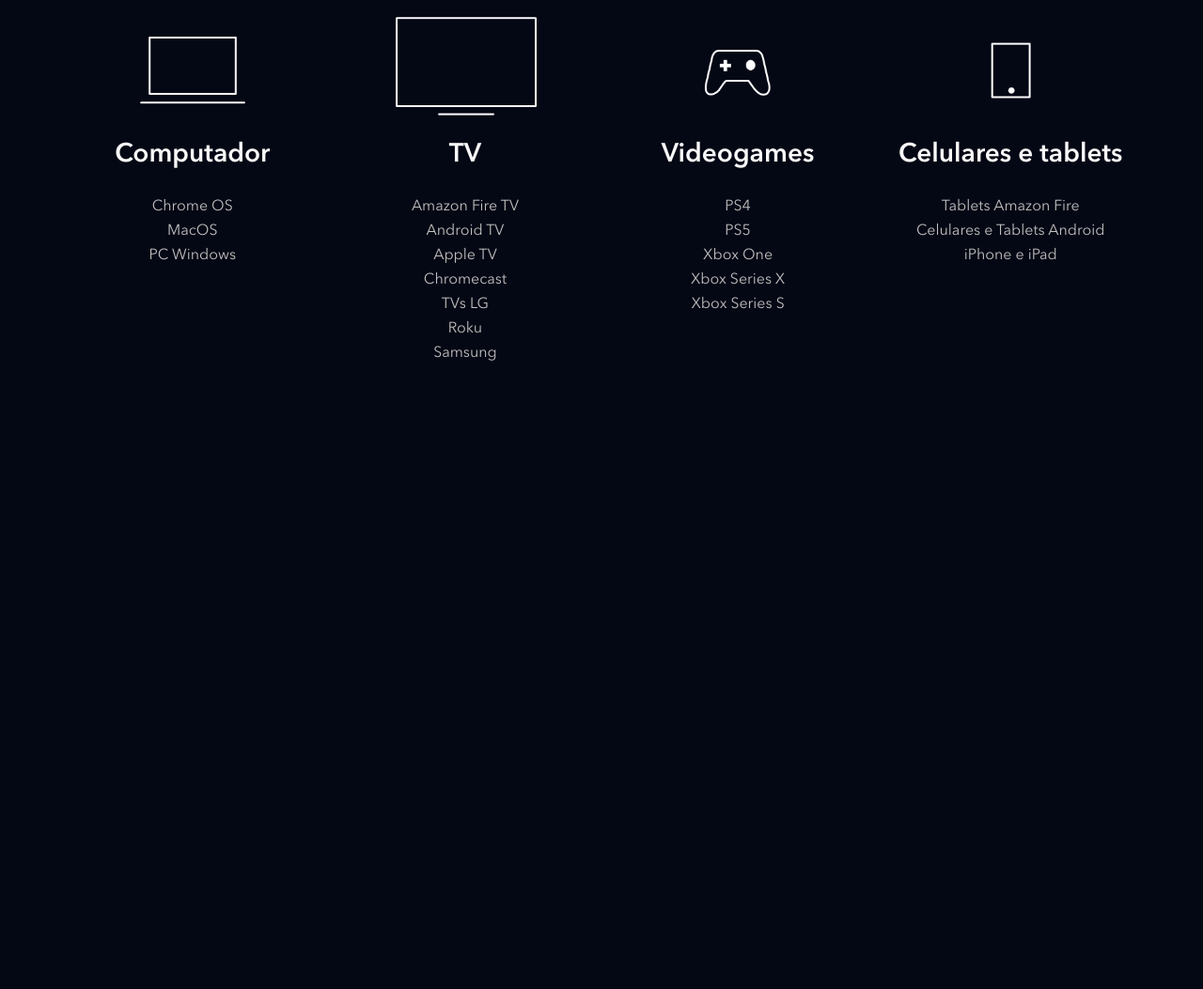
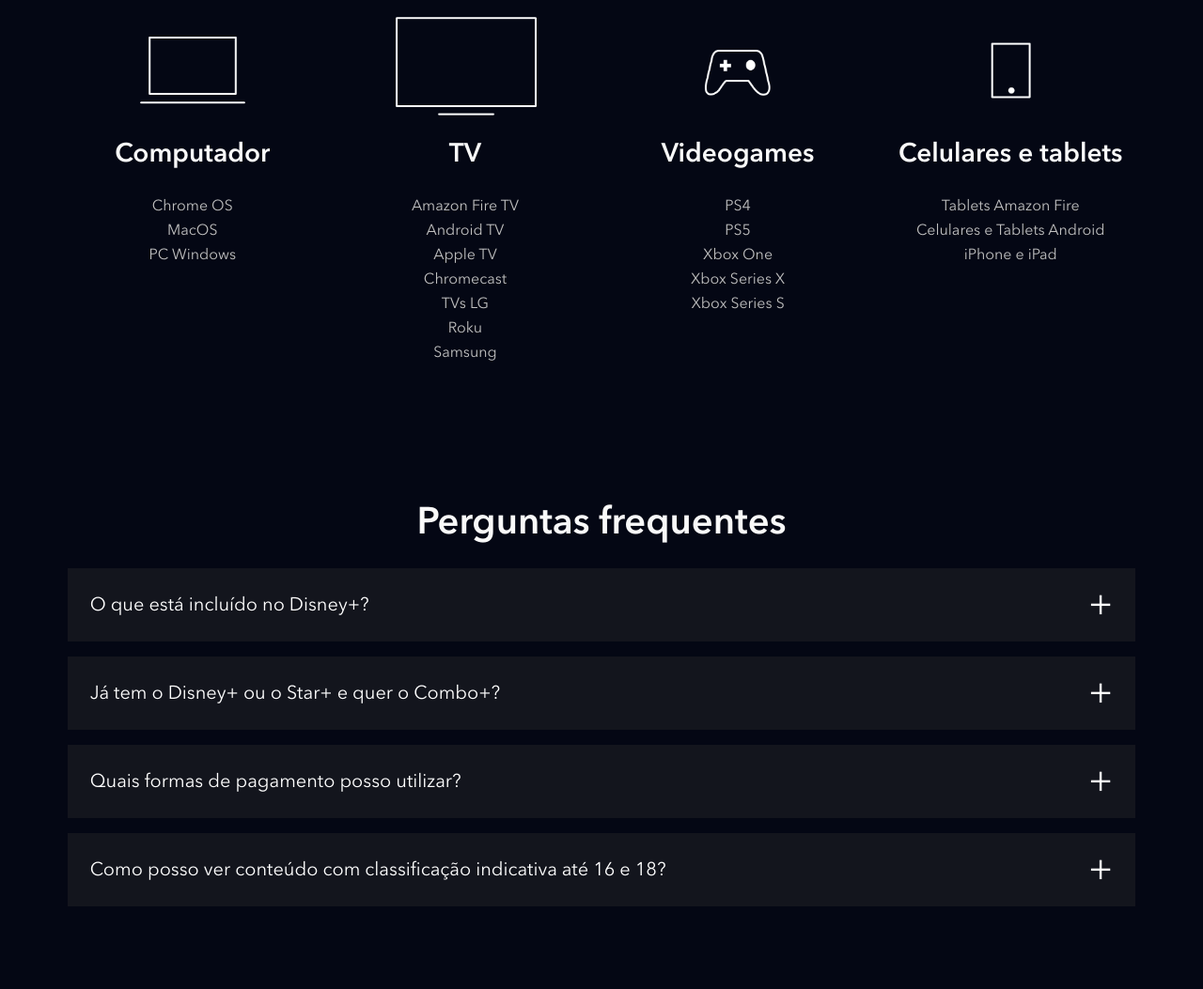
Before and after one commit to Bru3414/clone_disneyplus, a website: page index.html in a window 1280 px wide. Shown: the part 3913-4966 px from the top of the page at 94% size. Before the commit the page ends 4372 px from the top, so only its background shows below. Drawn offline with nearby package versions, Linux system fonts and the light colour scheme; files that its build step writes are made by us from their sources; files whose address does not match are found by name.

Commit message:
adicionando a seção FAQ

```diff
--- a/index.html
+++ b/index.html
@@ -197,6 +197,60 @@
             </li>
         </ul>
     </section>
+    <section class="faq">
+        <h2 class="title">Perguntas frequentes</h2>
+        <ul class="faq__questions">
+            <li class="faq__questions__item">
+                <div class="faq__questions__item__question" data-faq-question>
+                    <span>O que está incluído no Disney+?</span>
+                </div>
+                <div class="faq__questions__item__answer text--big">
+                    <span>O Disney+ oferece:</span>
+                    <ul>
+                        <li>Experiência de entretenimento exclusiva.</li>
+                        <li>As melhores histórias da Disney, Pixar, Marvel, Star Wars e National Geographic, tudo em um só lugar.</li>
+                        <li>Groupwatch: assista junto com amigos ou familiares, mesmo separados.</li>
+                        <li>Downloads ilimitados em até 10 dispositivos compatíveis.</li>
+                        <li>Mais de 300 títulos em 4K UHD e HDR.</li>
+                        <li>A possibilidade de assistir em até 4 dispositivos compatíveis simultaneamente sem custo adicional.</li>
+                        <li>IMAX Enhanced: disponível para alguns títulos da Marvel em dispositivos compatíveis com o Disney+.</li>
+                    </ul>
+                </div>
+            </li>
+            <li class="faq__questions__item">
+                <div class="faq__questions__item__question" data-faq-question>
+                    <span>Já tem o Disney+ ou o Star+ e quer o Combo+?</span>
+                </div>
+                <div class="faq__questions__item__answer text--big">
+                    <span>Ao assinar o Combo+:</span>
+                    <ul>
+                        <li>O valor da sua assinatura existente (anual ou mensal) será descontado do preço do Combo+.</li>
+                        <li>Se você assina o plano mensal, o valor que você paga mensalmente será descontado do preço do Combo+.</li>
+                        <li>Se você assina o plano anual, dividiremos o valor que você já pagou em 12 vezes e descontaremos esse valor do preço do Combo+ mensalmente.</li>
+                        <li>Você vai receber um e-mail com os valores detalhados assim que finalizar o pagamento.</li>
+                        <li>Lembre-se: você pode cancelar a assinatura quando quiser.</li>
+                    </ul>
+                    <span>No momento, apenas a assinatura mensal do Combo+ está disponível.</span>
+                </div>
+            </li>
+            <li class="faq__questions__item">
+                <div class="faq__questions__item__question" data-faq-question>
+                    <span>Quais formas de pagamento posso utilizar?</span>
+                </div>
+                <div class="faq__questions__item__answer text--big">
+                    <span>Você pode utilizar: cartão de débito, cartão de crédito, PayPal, Mercado Pago, e também empresas parceiras como Google Play Store, App Store da Apple; Mercado Livre e provedores locais de TV, telefonia e internet.</span>
+                </div>
+            </li>
+            <li class="faq__questions__item">
+                <div class="faq__questions__item__question" data-faq-question>
+                    <span>Como posso ver conteúdo com classificação indicativa até 16 e 18?</span>
+                </div>
+                <div class="faq__questions__item__answer text--big">
+                    <span>Para poder acessar o catálogo completo que inclui conteúdo com classificação indicativa até 16 e 18, todos os usuários do Disney+ na América Latina devem atualizar as configurações de controle parental do perfil. É possível restringir o conteúdo de cada perfil e também adicionar um PIN de bloqueio. Os usuários que preferirem manter a configuração atual vão continuar aproveitando o Disney+ com a classificação indicativa até 14, podendo alterá-la a qualquer momento em "Editar Perfis".</span>
+                </div>
+            </li>
+        </ul>
+    </section>
 
     <script src="./src/main.js"></script>
 </body>
--- a/src/main.js
+++ b/src/main.js
@@ -1,6 +1,7 @@
 document.addEventListener('DOMContentLoaded', function() {
 
     const buttons = document.querySelectorAll('[data-tab-button]');
+    const questions = document.querySelectorAll('[data-faq-question]');
 
     for (var i = 0; i < buttons.length; i++) {
         buttons[i].addEventListener('click', function(botao) {
@@ -12,7 +13,19 @@
             botao.target.classList.add('shows__tabs__button--is-active');
         })
     }
+
+    for (var i = 0; i < questions.length; i++) {
+        questions[i].addEventListener('click', hideOpenQuestion);
+    }
+
 })
+
+function hideOpenQuestion(elemento) {
+    const classe = 'faq__questions__item--is-open';
+    const elementoPai = elemento.target.parentNode
+
+    elementoPai.classList.toggle(classe);
+}
 
 function hideButtonActive() {
     const buttons = document.querySelectorAll('[data-tab-button]');
--- /dev/null
+++ b/src/styles/_faq.scss
@@ -0,0 +1,73 @@
+.faq {
+    padding: 5.6vw;
+
+    h2 {
+        text-align: center;
+        margin-bottom: 24px;
+    }
+
+    &__questions {
+
+        &__item {
+            background-color: #13151d;
+            list-style: none;
+            margin-bottom: 16px;
+
+            &__question {
+                cursor: pointer;
+                display: block;
+                font-size: 20px;
+                line-height: 30px;
+                color: #fff;
+                padding: 24px;
+                position: relative;
+
+                &::after {
+                    content: '+';
+                    position: absolute;
+                    top: 0;
+                    right: 24px;
+                    font-size: 40px;
+                    align-items: center;
+                    display: flex;
+                    height: 100%;
+                }
+            }
+
+            &__answer {
+                height: 0;
+                overflow: hidden;
+                padding: 0 24px;
+                transition: max-height, .5s ease;
+
+                ul {
+                    padding-left: 40px;
+                    margin-top: 16px;
+                }
+
+                li {
+                    margin-top: 16px;
+                    list-style-type: disc;
+                }
+
+                span:last-child {
+                    display: block;
+                    padding-top: 18px;
+                }
+            }
+
+            &--is-open {
+
+                .faq__questions__item__question::after {
+                    content: '-';
+                }
+
+                .faq__questions__item__answer {
+                    height: auto;
+                    padding: 0 24px 24px;
+                    transition: max-height, .5s ease;
+                }
+            }
+        }
+    }
+}
--- a/src/styles/main.scss
+++ b/src/styles/main.scss
@@ -3,6 +3,7 @@
 @use 'shows';
 @use 'plans';
 @use 'available-devices';
+@use 'faq';
 
 @font-face {
     font-family: Avenir;
```
